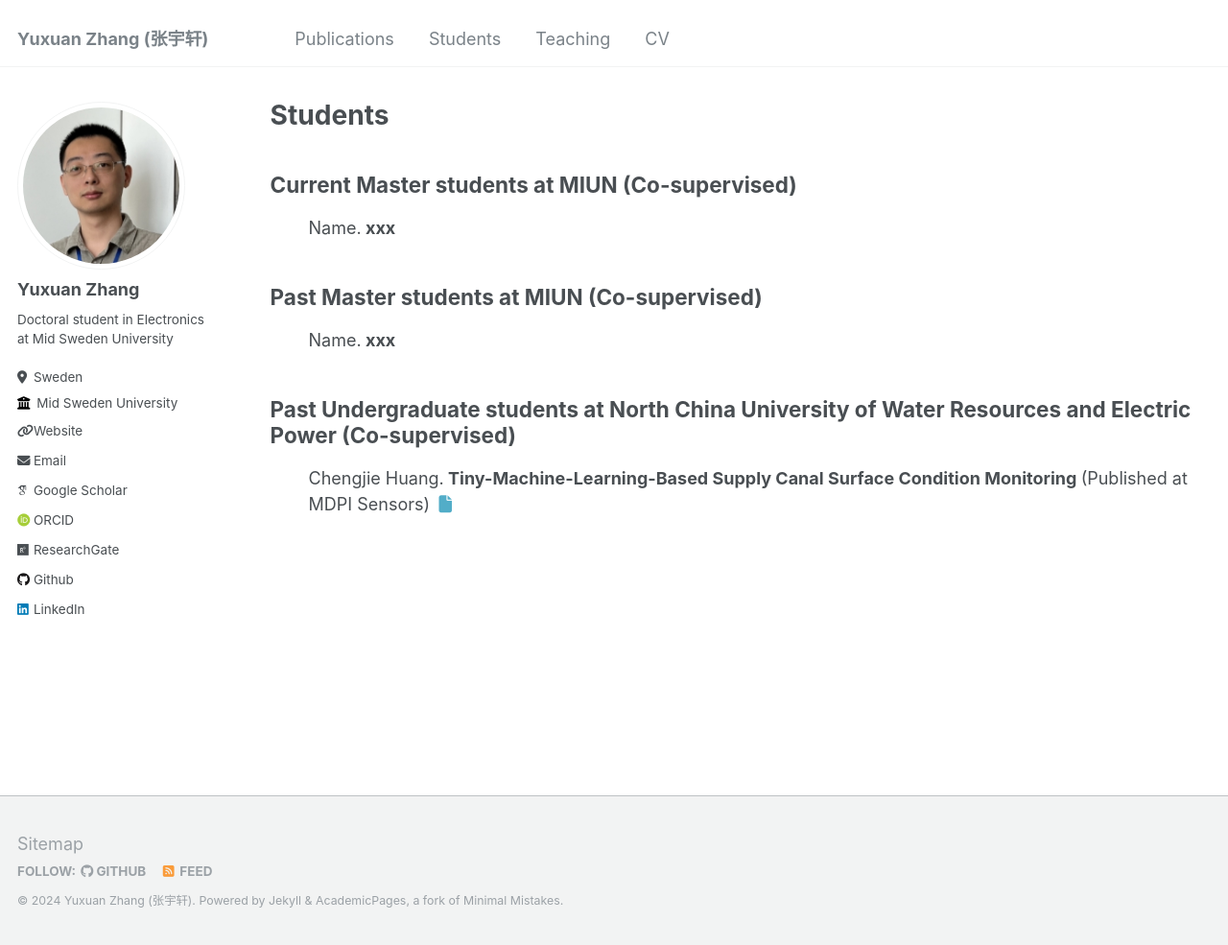
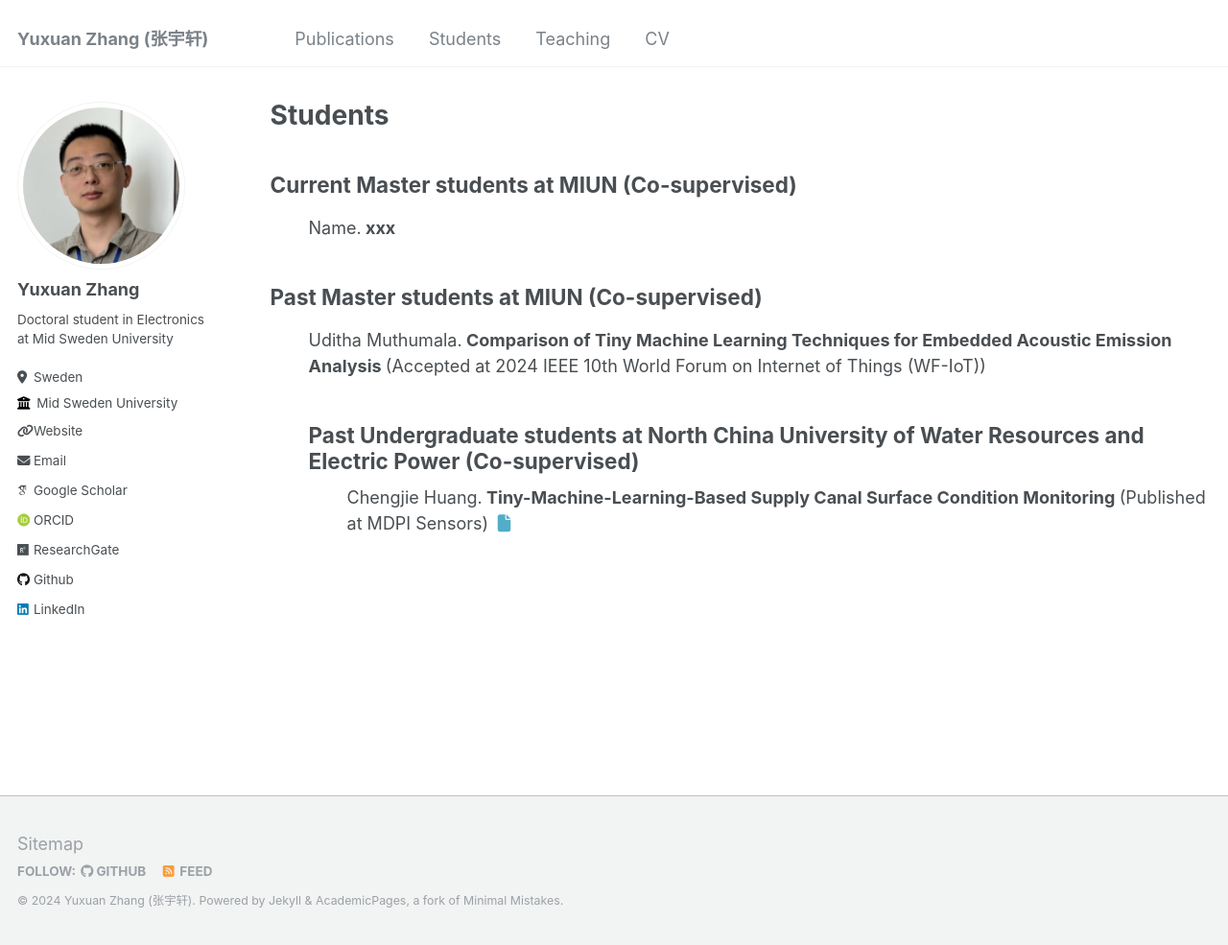
Before and after one commit to YuxuanZhang-96/YuxuanZhang-96.github.io, a Jekyll site: the page built from _pages/students.html, in a window 1280 px wide and 985 px high. Shown: the whole window at 96% size. Built offline with Jekyll 4.4.1, drawn with Linux system fonts in a browser that asks for light colours; some web fonts are replaced.

Commit message:
Update students.html

```diff
--- a/_pages/students.html
+++ b/_pages/students.html
@@ -17,8 +17,7 @@ author_profile: true
 Past Master students at MIUN (Co-supervised)
 </h2>
 <ul>
-    Name.<b> xxx </b>
-</ul>
+    Uditha Muthumala.<b> Comparison of Tiny Machine Learning Techniques for Embedded Acoustic Emission Analysis </b> (Accepted at 2024 IEEE 10th World Forum on Internet of Things (WF-IoT))
 
 
 <h2>
```
